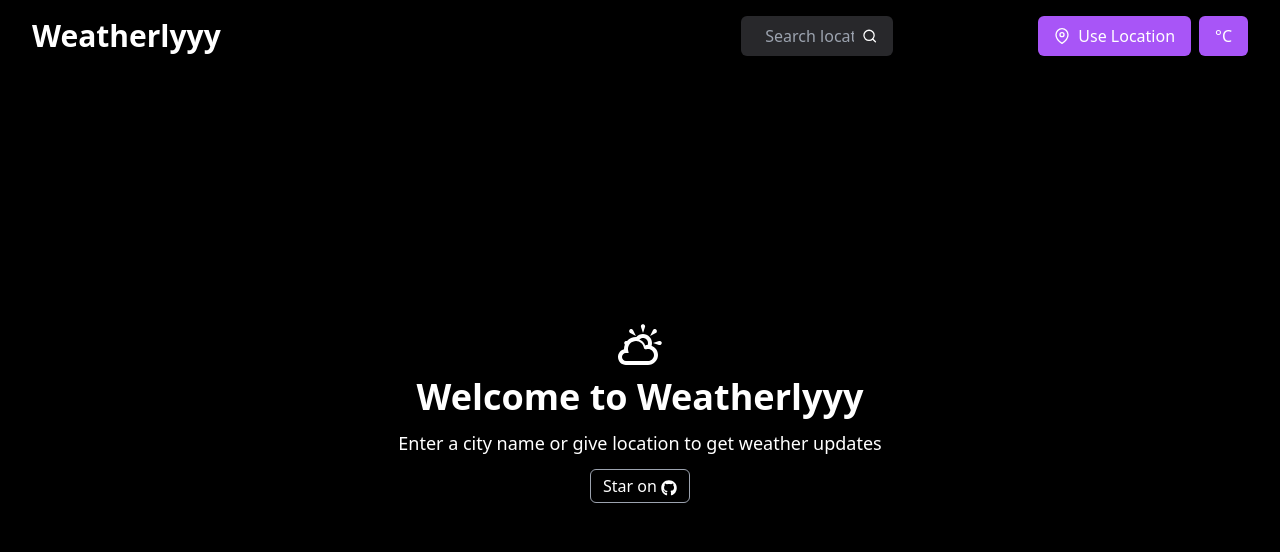
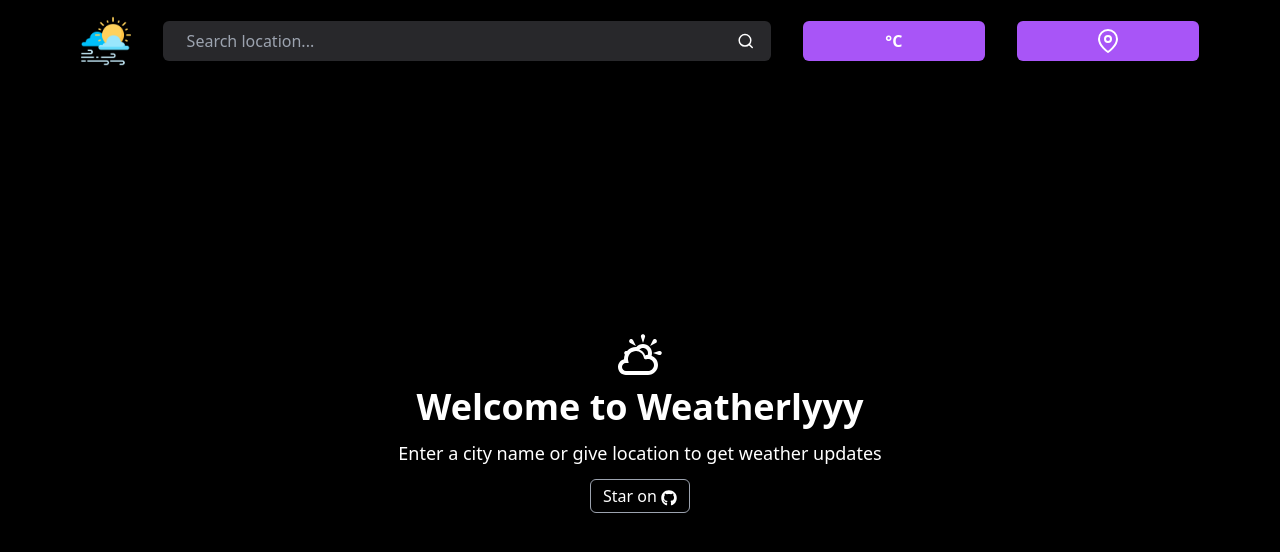
Before and after one commit to sxhil296/sahil-malik-wasserstoff-FullstackInternTask, a React (Vite) app: page / in a window 1280 px wide. Shown: the top 552 px of the page. Built offline with nearby package versions, Linux system fonts and the light colour scheme.

Commit message:
responsive header

```diff
--- a/src/components/Header.jsx
+++ b/src/components/Header.jsx
@@ -1,77 +1,8 @@
-// import React, { useState } from "react";
-// import { FiSearch, FiMapPin } from "react-icons/fi";
-
-// const Header = ({ onSearch }) => {
-//   const [city, setCity] = useState("");
-
-//   const handleSearch = () => {
-//     if (city) {
-//       onSearch(city); // Trigger the API call with the city name
-//     }
-//   };
-
-//   const handleUseLocation = () => {
-//     if (navigator.geolocation) {
-//       navigator.geolocation.getCurrentPosition(
-//         (position) => {
-//           const { latitude, longitude } = position.coords;
-//           onSearch(null, latitude, longitude); // Pass the coordinates to onSearch
-//         },
-//         (error) => {
-//           console.error("Error retrieving location:", error);
-//           alert("Unable to retrieve your location.");
-//         }
-//       );
-//     } else {
-//       alert("Geolocation is not supported by your browser.");
-//     }
-//   };
-
-//   return (
-//     <header className="bg-black text-white p-4 flex flex-col sm:flex-row justify-between items-center">
-//       {/* Logo */}
-//       <div className="logo text-lg sm:text-3xl font-bold mb-4 sm:mb-0">
-//         Weatherlyyy
-//       </div>
-
-//       {/* Search Bar */}
-//       <div className="search-bar flex items-center bg-[#28282B] rounded-md w-full sm:w-[30%] px-2 sm:px-4 mb-4 sm:mb-0">
-//         <input
-//           type="text"
-//           placeholder="Search location..."
-//           value={city}
-//           onChange={(e) => setCity(e.target.value)}
-//           className="bg-transparent text-white w-full p-2 focus:outline-none"
-//         />
-//         <FiSearch
-//           className="text-white text-lg cursor-pointer"
-//           onClick={handleSearch}
-//         />
-//       </div>
-
-//       {/* Use Location Button */}
-//       <button
-//         className="location-button font-medium flex items-center bg-purple-500 px-4 py-2 rounded-md hover:bg-purple-600"
-//         onClick={handleUseLocation}
-//       >
-//         <FiMapPin className="mr-2" />
-//         Use Location
-//       </button>
-//     </header>
-//   );
-// };
-
-// export default Header;
-
-
-
 import React, { useState } from "react";
 import { FiSearch, FiMapPin } from "react-icons/fi";
-import { FaBars } from "react-icons/fa";
 
 const Header = ({ onSearch, onToggleUnit, unit }) => {
   const [city, setCity] = useState("");
-  const [menuOpen, setMenuOpen] = useState(false);
 
   const handleSearch = () => {
     if (city) {
@@ -96,20 +27,15 @@ const Header = ({ onSearch, onToggleUnit, unit }) => {
     }
   };
 
-  const toggleMenu = () => {
-    setMenuOpen(!menuOpen);
-  };
-
   return (
-    <header className="bg-black text-white p-4 flex flex-col sm:flex-row justify-between items-center">
+    <header className="bg-black text-white p-4 flex flex-row justify-center items-center gap-2 sm:gap-8">
       {/* Logo */}
-      <div className="logo text-lg sm:text-3xl font-bold mb-4 sm:mb-0">
-        Weatherlyyy
+      <div className="logo text-lg sm:text-2xl font-bold flex mb-1 sm:mb-0">
+        <img src="/favicon.png" alt="logo" width={50} />
       </div>
 
-      <div className="flex flex-col sm:flex-row items-center w-full justify-between sm:w-auto">
       {/* Search Bar */}
-        <div className="search-bar flex items-center bg-[#28282B] rounded-md w-full sm:w-[30%] px-2 sm:px-4 mb-4 sm:mb-0">
+      <div className="search-bar flex items-center bg-[#28282B] rounded-md w-full sm:w-[50%] px-2 sm:px-4 mb-2 sm:mb-0">
         <input
           type="text"
           placeholder="Search location..."
@@ -123,36 +49,21 @@ const Header = ({ onSearch, onToggleUnit, unit }) => {
         />
       </div>
 
-        {/* Menu Button */}
-        <FaBars
-          className="text-white text-lg cursor-pointer sm:hidden"
-          onClick={toggleMenu}
-        />
-
-        {/* Menu */}
-        <div
-          className={`menu flex-col sm:flex-row sm:items-center ${
-            menuOpen ? "flex" : "hidden"
-          } sm:flex w-full sm:w-auto`}
-        >
-          {/* Use Location Button */}
-          <button
-            className="location-button font-medium flex items-center bg-purple-500 px-4 py-2 rounded-md hover:bg-purple-600 mb-2 sm:mb-0"
-            onClick={handleUseLocation}
-          >
-            <FiMapPin className="mr-2" />
-            Use Location
-          </button>
-
+      {/* Buttons */}
       {/* Toggle Unit Button */}
       <button
-            className="toggle-unit-button font-medium bg-purple-500 px-4 py-2 rounded-md hover:bg-purple-600 ml-2"
+        className="toggle-unit-button sm:w-[15%]  bg-purple-500 px-[12px] sm:px-4 py-2 text-[16px] font-bold  rounded-md hover:bg-purple-600 mb-2 sm:mb-0"
         onClick={onToggleUnit}
       >
         {unit === "metric" ? "°C" : "°F"}
       </button>
-        </div>
-      </div>
+      {/* Use Location Button */}
+      <button
+        className="location-button font-medium sm:w-[15%] flex items-center justify-center bg-purple-500 px-2 sm:px-4 py-2 text-[24px] rounded-md hover:bg-purple-600 mb-2 sm:mb-0"
+        onClick={handleUseLocation}
+      >
+        <FiMapPin />
+      </button>
     </header>
   );
 };
```
Lines whose indentation alone changed are shown as unchanged.
